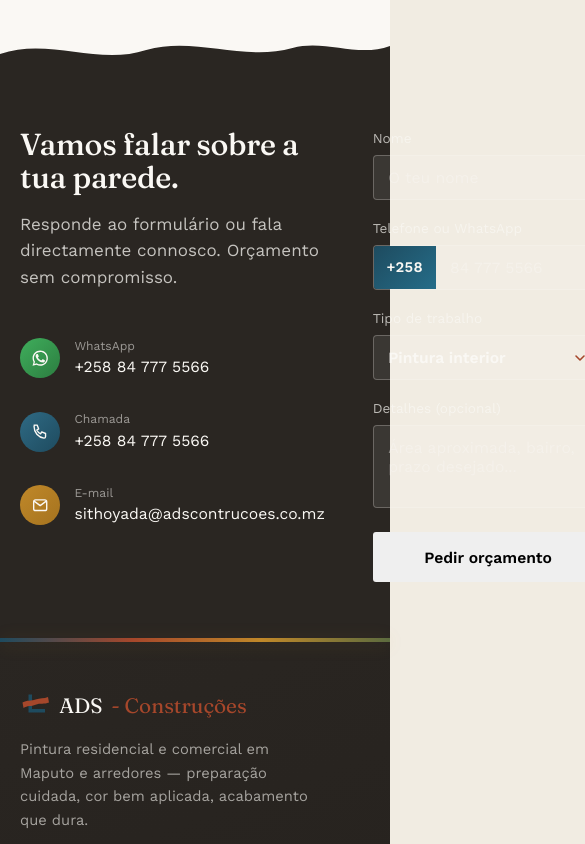
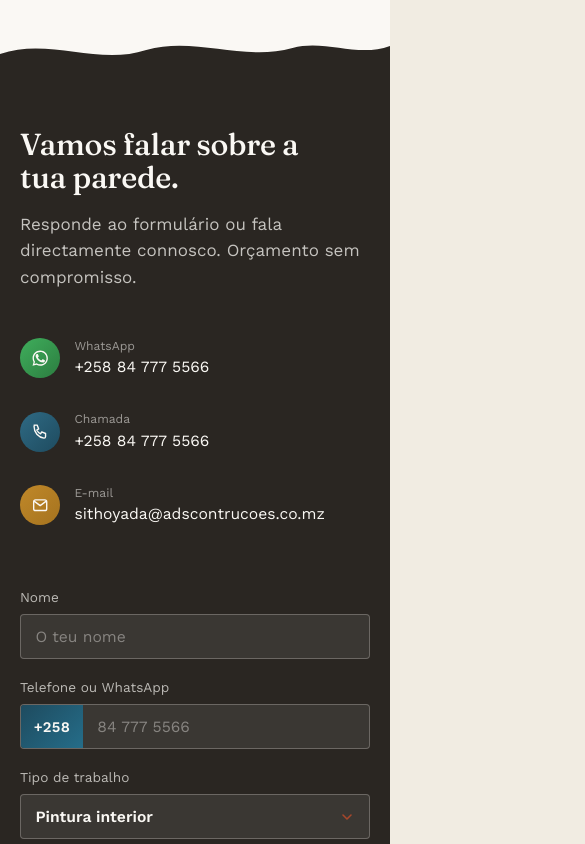
Before and after one commit to xadreque/ADS-Construcoes, a Next.js app: page / in a window 390 px wide. Shown: the part 6420-7264 px from the top of the page, 585 px wide, since content can reach past the window. Built offline with nearby package versions, Linux system fonts and the light colour scheme.

Commit message:
Corrigir transbordo horizontal grave em ecras moveis (grelha do Contacto sem minmax/media query)

```diff
--- a/app/components/Contacto.module.css
+++ b/app/components/Contacto.module.css
@@ -5,7 +5,7 @@
 
 .grelha {
   display: grid;
-  grid-template-columns: 1fr 1fr;
+  grid-template-columns: minmax(0, 1fr) minmax(0, 1fr);
   gap: 3rem;
 }
 
@@ -238,3 +238,7 @@
   .mensagemErroCampo, .mensagemEstado, .iconeInline { animation: none; }
   .mensagemErroCampo.agitar, .enviar.agitar { animation: none; }
 }
+
+@media (max-width: 860px) {
+  .grelha { grid-template-columns: 1fr; gap: 2.2rem; }
+}
```
